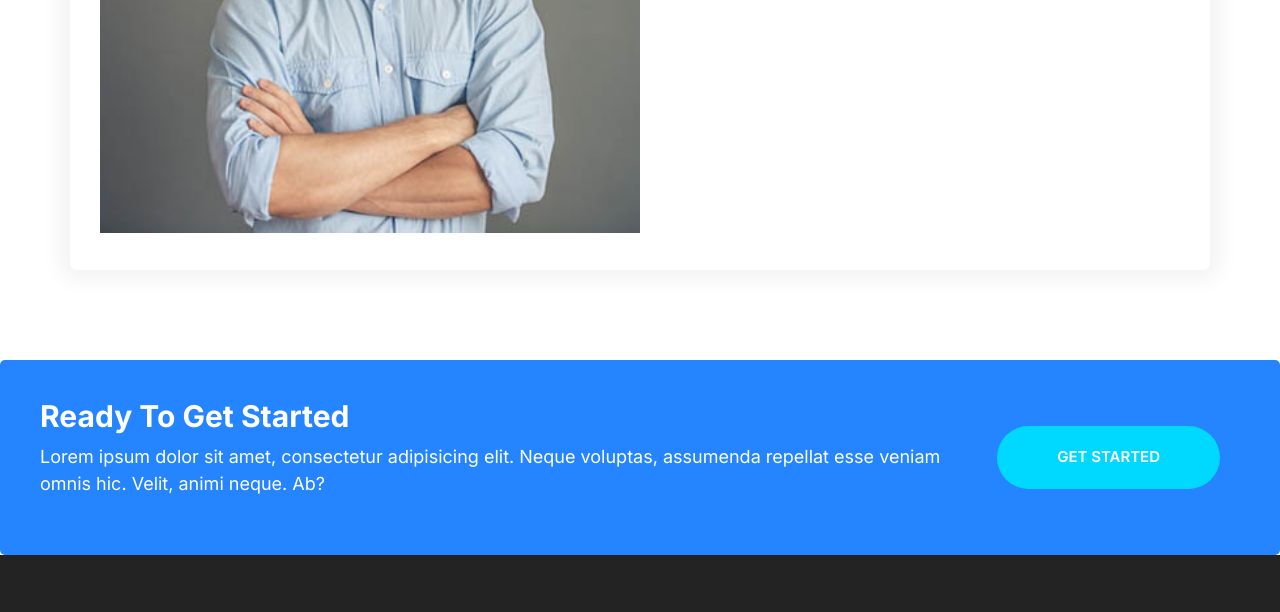
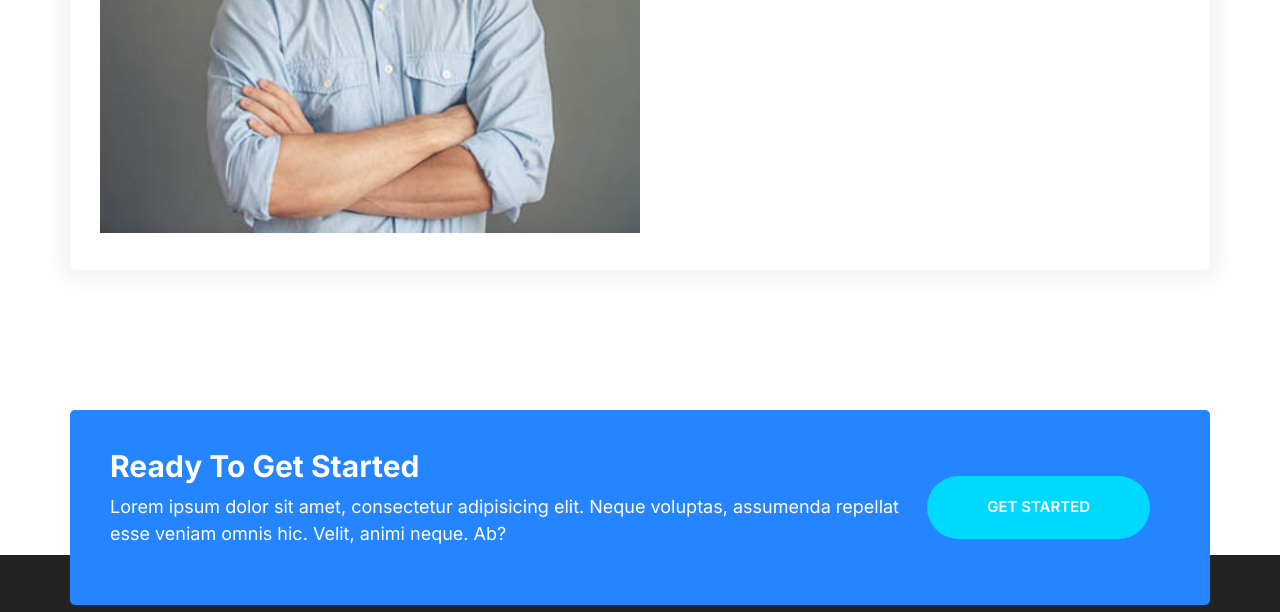
Before and after one commit to tharun0120/moshify, a website built with Parcel: page index.html in a window 1280 px wide. Shown: the part 5258-5870 px from the top of the page. Built offline with nearby package versions, Linux system fonts and the light colour scheme.

Commit message:
fixed callout

```diff
--- a/css/styles.css
+++ b/css/styles.css
@@ -541,6 +541,10 @@ a {
   border-radius: 5px;
 }
 
+.callout-signup {
+  transform: translateY(5rem);
+}
+
 .callout--primary {
   background: var(--color-primary);
   color: white;
--- a/index.html
+++ b/index.html
@@ -392,7 +392,8 @@
         </div>
       </header>
     </section>
-    <div class="callout callout--primary">
+    <div class="container">
+      <div class="callout callout--primary callout-signup">
         <div class="grid grid--1x2">
           <div class="callout__content">
             <h2 class="callout__heading">Ready To Get Started</h2>
@@ -403,6 +404,7 @@
             </p>
           </div>
           <a href="" class="btn btn--secondary btn--stretched">Get Started</a>
+        </div>
       </div>
     </div>
     <footer class="block block--dark footer">
```
Lines whose indentation alone changed are shown as unchanged.
